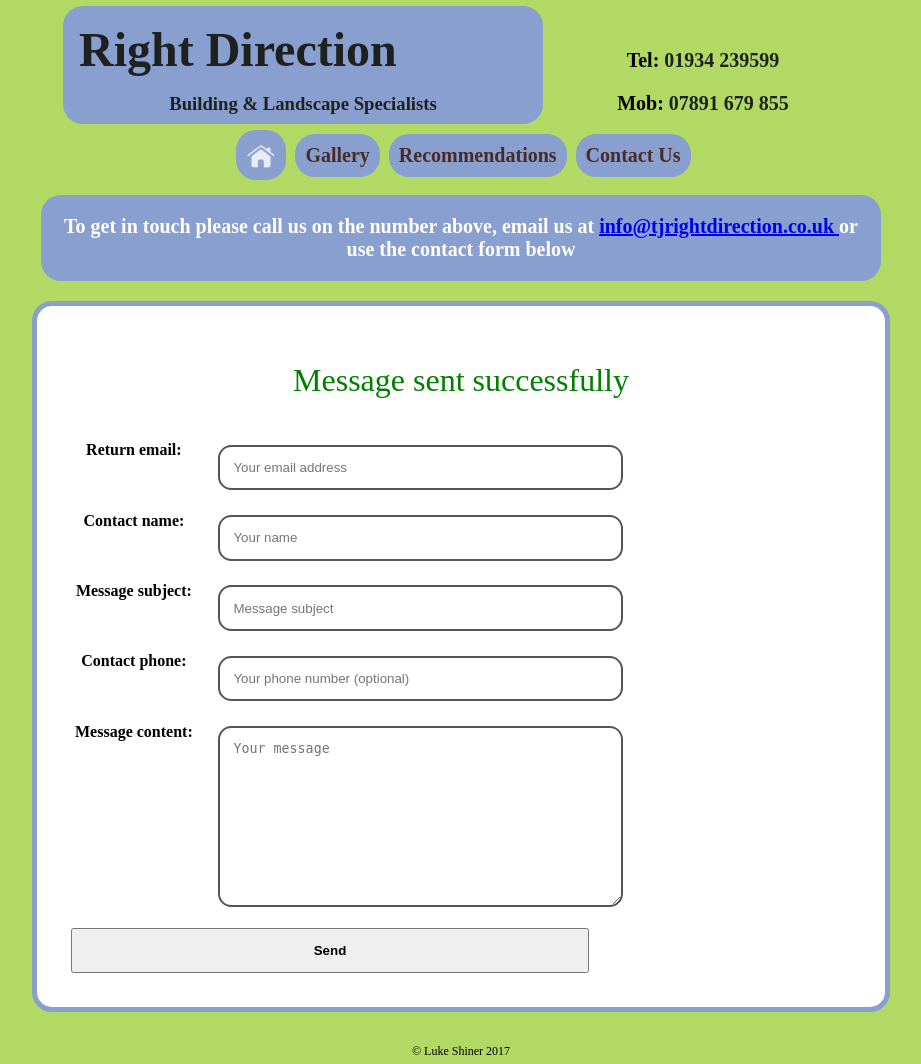
After one commit to lukeshiner/tjrightdirection, a Django app: a page that uses contact/templates/contact/base.html in a window 1280 px wide. The commit adds this page. Shown: the whole page, without its empty margins (179-1100 px from the left). Run offline with Django 3.2, Linux system fonts and the light colour scheme.

Commit message:
Adds status messages after contact form is submitted

```diff
--- a/contact/static/css/contact.css
+++ b/contact/static/css/contact.css
@@ -32,22 +32,17 @@
 	font-weight: bold;
 }
 
-.status_message {
-	margin: 0 auto;
-	padding: 1em;
-	border-radius: 1em;
-	border: 2px solid #555;
-	background: white;
-	width: 25%;
-	text-align: center;
-}
-
-.status_message .success {
+.success {
 	color: green;
 }
 
-.status_message .failed {
+.failed {
 	color: red;
+}
+
+.status_message {
+	font-size: 2em;
+	text-align: center;
 }
 
 .errorlist {
--- /dev/null
+++ b/contact/templates/contact/base.html
@@ -0,0 +1,28 @@
+{% extends "tjhome/base.html" %}
+
+{% block additional_head %}
+    <link rel="stylesheet" href="{{ STATIC_URL }}css/contact.css">
+{% endblock %}
+
+{% block content %}
+    <p class="page_header">
+        To get in touch please call us on the number above, email us at
+        <a href="mailto:info@tjrightdirection.co.uk">
+            info@tjrightdirection.co.uk
+        </a>
+        or use the contact form below</p>
+        <form action="{% url 'contact:contact' %}" method="POST" class="contact_form" id="contact_form">
+        {% block message %}
+        {% endblock %}
+        {% if form.errors %}
+            <div class="contact_form_errors">
+                <div class="contact_form_error">{{ form.text.error }}</div>
+            </div>
+        {% endif %}
+        <table>
+            {% csrf_token %}
+            {{ form.as_table }}
+            <tr><td colspan="2"><button type="submit">Send</button></td></tr>
+        </table>
+    </form>
+{% endblock %}
--- /dev/null
+++ b/contact/templates/contact/failure.html
@@ -0,0 +1,6 @@
+{% extends "contact/base.html" %}
+
+{% block message %}
+    <p class="failed">Message sending failed!</p>
+    <p class="failed">Try emailing directly: <a href="mailto:info@tjrightdirection.co.uk">info@tjrightdirection.co.uk</a></p>
+{% endblock %}
--- /dev/null
+++ b/contact/templates/contact/success.html
@@ -0,0 +1,5 @@
+{% extends "contact/base.html" %}
+
+{% block message %}
+    <p class="success status_message">Message sent successfully</p>
+{% endblock %}
--- a/contact/urls.py
+++ b/contact/urls.py
@@ -6,4 +6,6 @@ app_name = 'contact'
 
 urlpatterns = [
     url(r'^$', views.contact, name='contact'),
+    url(r'^message_success/$', views.success, name='success'),
+    url(r'^message_failure/$', views.failure, name='failure'),
 ]
--- a/contact/views.py
+++ b/contact/views.py
@@ -1,18 +1,26 @@
-from django.shortcuts import render
+from django.shortcuts import render, redirect
 from . forms import ContactForm
 
 
 def contact(request):
     form = ContactForm()
-    status = None
     if request.method == 'POST':
         form = ContactForm(data=request.POST)
         if form.is_valid():
             try:
                 form.send_mail()
             except:
-                status = 'failed'
+                return redirect('contact:failure')
             form = ContactForm()
-            status = 'success'
-    return render(request, 'contact/contact.html', {
-        'form': form, 'status': status})
+            return redirect('contact:success')
+    return render(request, 'contact/contact.html', {'form': form})
+
+
+def success(request):
+    form = ContactForm()
+    return render(request, 'contact/success.html', {'form': form})
+
+
+def failure(request):
+    form = ContactForm()
+    return render(request, 'contact/success.html', {'form': form})
```
Also changed, not shown: contact/templates/contact/contact.html (+1 -26 lines).
